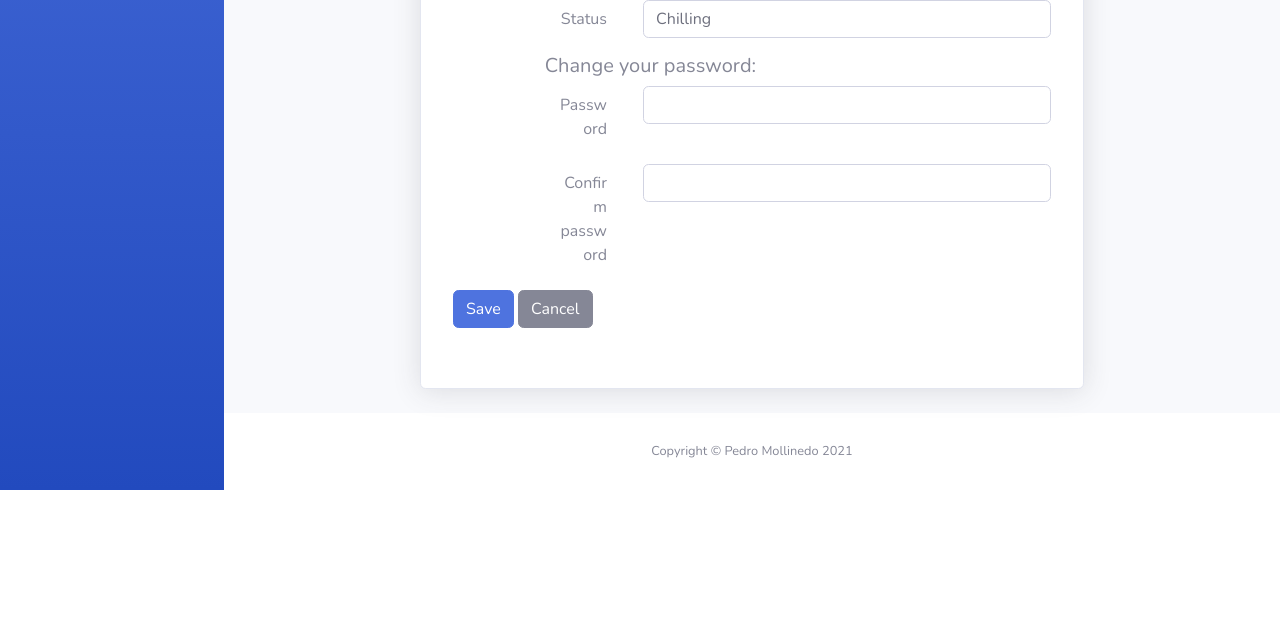
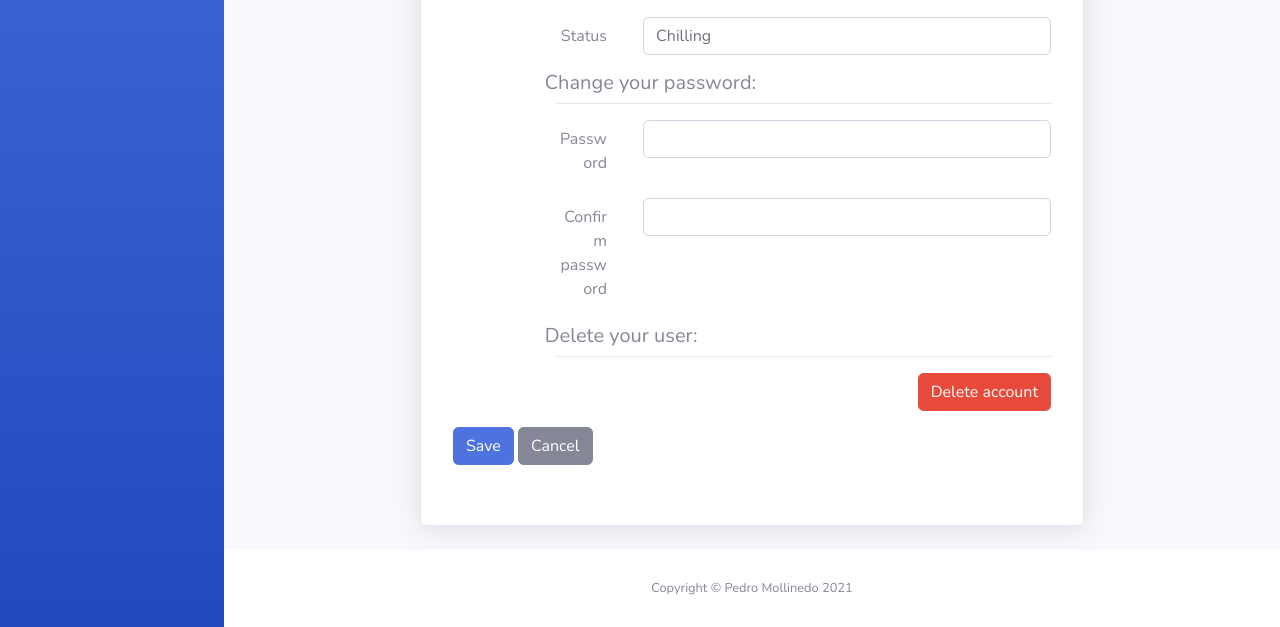
Before and after one commit to pmmollinedo/proyecto_python, a Django app: template pypass/templates/pypass/profile_detail.html in a window 1280 px wide. Shown: the part 598-1225 px from the top of the page. Before the commit the page ends 1088 px from the top, so only its background shows below. Run offline with Django 4.2, Linux system fonts and the light colour scheme; the template is opened without the code that fills it: values that come from a table or form of the project are taken from there, others are empty; some libraries are stand-ins or nearby versions.

Commit message:
Delete user and associated data

```diff
--- /dev/null
+++ b/pypass/templates/pypass/modal_form_confirm_user_delete.html
@@ -0,0 +1,35 @@
+<form method="post" action="{% url 'pypass:profile_delete' user.id %}">
+    {% csrf_token %}
+    <div class="modal fade" id="deleteUserModal" tabindex="-1" aria-labelledby="deleteUserModalLabel"
+         aria-hidden="true">
+        <div class="modal-dialog">
+            <div class="modal-content">
+                <div class="modal-header">
+                    <h5 class="modal-title" id="deleteUserModalLabel">Confirm Deletion</h5>
+                    <button type="button" class="close" data-dismiss="modal" aria-label="Close">
+                        <span aria-hidden="true">&times;</span>
+                    </button>
+                </div>
+                <div class="modal-body">
+                    <p>
+                        <span class="font-weight-bold">
+                            Are you sure you want to delete your account?
+                        </span>
+                        <br/>
+                        <span class="font-weight-light">
+                            This will permanently erase your account and all the associated data.
+                        </span>
+                        <br/>
+                        <span class="text-danger font-weight-bold">
+                            This action cannot be undone!
+                        </span>
+                    </p>
+                </div>
+                <div class="modal-footer">
+                    <button type="button" class="btn btn-secondary" data-dismiss="modal">Cancel</button>
+                    <button type="submit" class="btn btn-danger">I'm sure</button>
+                </div>
+            </div>
+        </div>
+    </div>
+</form>
--- a/pypass/templates/pypass/profile_detail.html
+++ b/pypass/templates/pypass/profile_detail.html
@@ -4,6 +4,9 @@
 
 <!-- Select Avatar Modal -->
 {% include "pypass/modal_select_profile_avatar.html" %}
+
+<!-- Delete Account Modal -->
+{% include "pypass/modal_form_confirm_user_delete.html" %}
 
 <!-- Profile Form -->
 <div class="col-2"></div>
@@ -62,6 +65,7 @@
                             <div class="row">
                                 <span class="h5">User settings:</span>
                             </div>
+                            <hr class="sidebar-divider mt-0"/>
                             <div class="form-group row">
                                 <label class="col-sm-2 col-form-label text-right pr-4"
                                        for="formInputUsername">{{ user_form.username.label }}</label>
@@ -97,9 +101,10 @@
                                 {{ form.status }}
                             </div>
                         </div>
-                        <div class="row">
+                        <div class="row mt-3">
                             <span class="h5">Change your password:</span>
                         </div>
+                            <hr class="sidebar-divider mt-0"/>
                         <div class="form-group row">
                             <label class="col-sm-2 col-form-label text-right pr-4"
                                    for="formInputProfilePassword">{{ user_form.password.label }}</label>
@@ -114,6 +119,17 @@
                                 {{ user_form.confirm_password }}
                             </div>
                         </div>
+                            <div class="row mt-3">
+                                <span class="h5">Delete your user:</span>
+                            </div>
+                            <hr class="sidebar-divider mt-0"/>
+                            <div class="form-group row">
+                                <div class="col text-right">
+                                    <div class="btn btn-danger" data-toggle="modal" data-target="#deleteUserModal">
+                                        Delete account
+                                    </div>
+                                </div>
+                            </div>
                         </div>
                             </div>
                         <div class="form-group row">
--- a/pypass/urls/profile_urls.py
+++ b/pypass/urls/profile_urls.py
@@ -3,5 +3,6 @@ from django.urls import path
 from pypass import views
 
 urlpatterns = [
-    path('detail/<int:pk>', views.PyPassProfileUpdateView.as_view(), name='profile')
+    path('detail/<int:pk>', views.PyPassProfileUpdateView.as_view(), name='profile'),
+    path('delete/<int:pk>', views.PyPassProfileDeleteView.as_view(), name='profile_delete')
 ]
```
Also changed, not shown: pypass/views/profile_views.py (+8 -1 lines).
